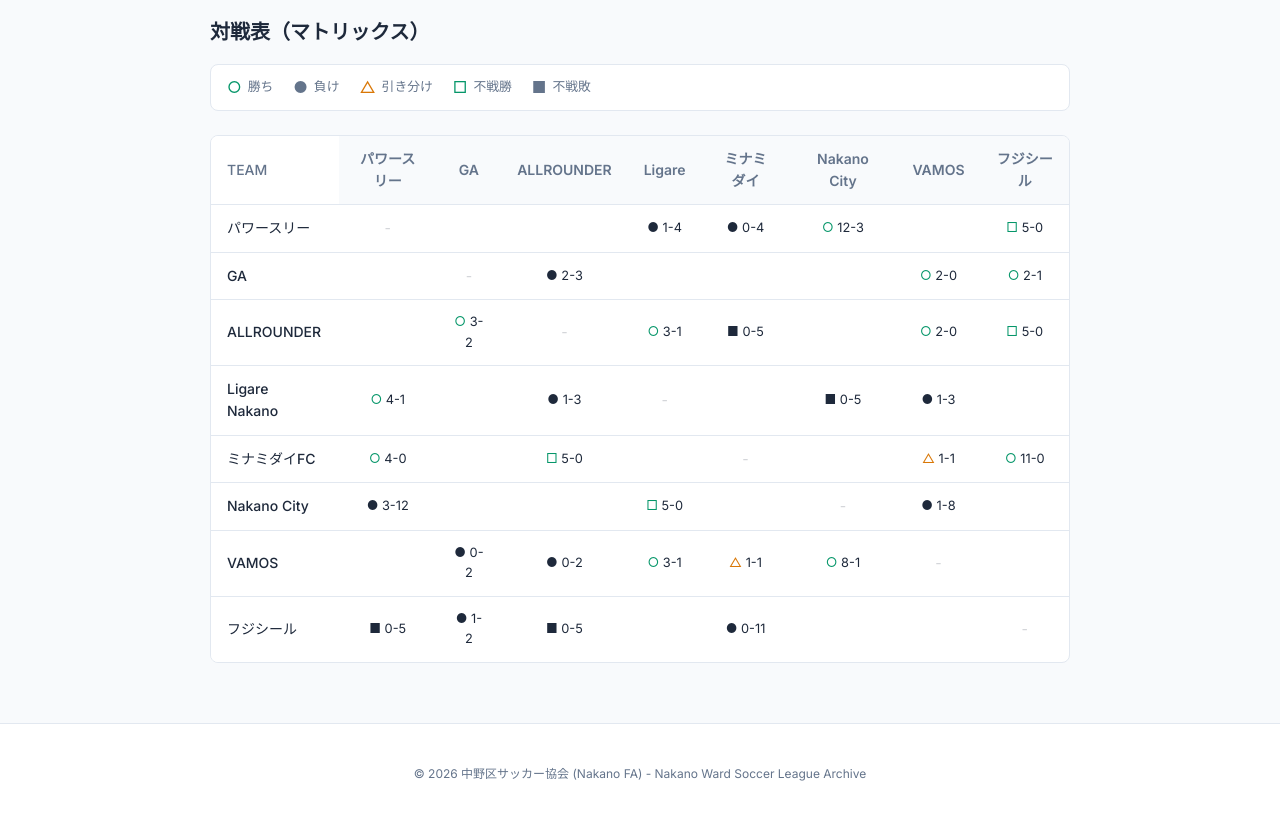
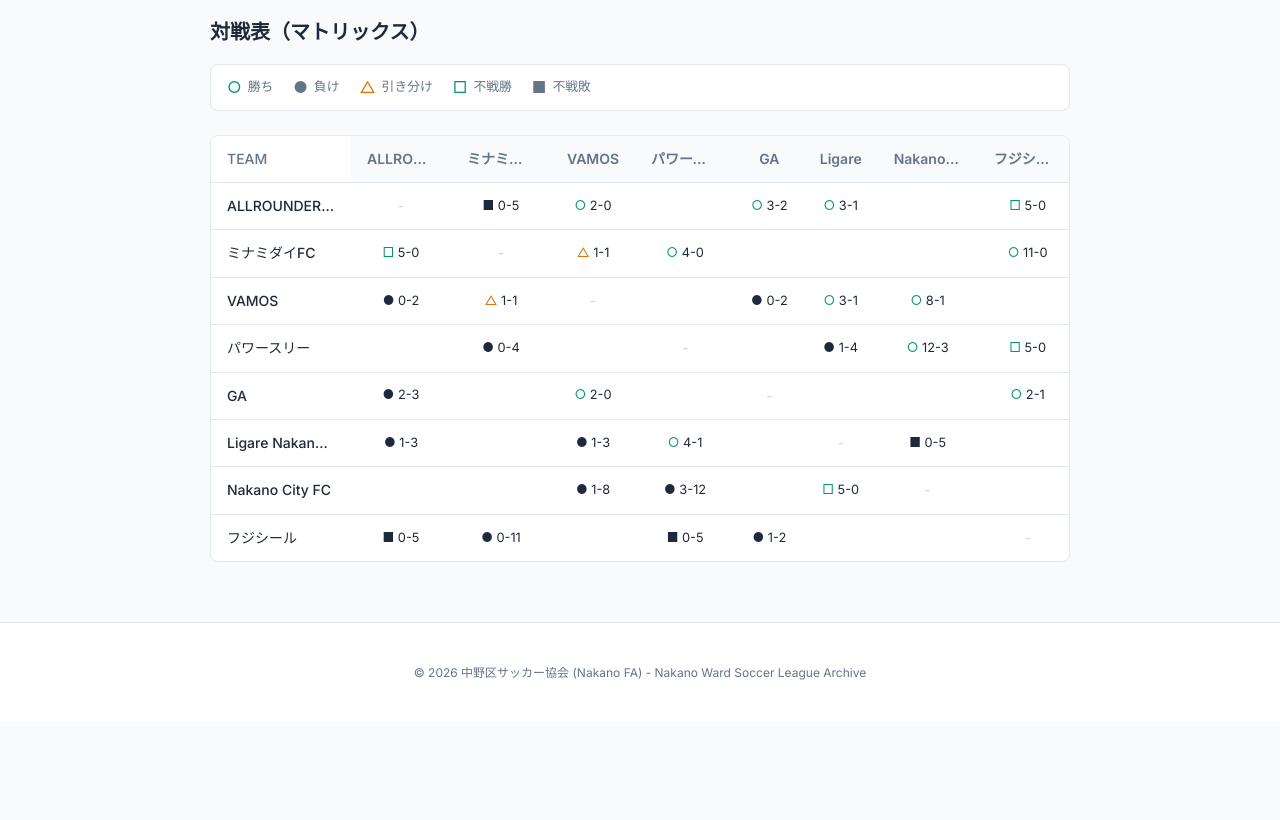
Before and after one commit to wattikun15/nakanofa, a plain HTML site: page 2025.html in a window 1280 px wide. Shown: the part 760-1580 px from the top of the page. After the commit the page ends 1482 px from the top, so only its background shows below. Drawn offline with Linux system fonts and the light colour scheme.

Commit message:
Add files via upload

```diff
--- a/2025.html
+++ b/2025.html
@@ -41,7 +41,7 @@
                     <tbody>
                         <tr>
                             <td><span class="rank-pill">1</span></td>
-                            <td style="font-weight: 500;">ALLROUNDER F.C.</td>
+                            <td style="font-weight: 500;" title="ALLROUNDER F.C.">ALLROUNDER F.C.</td>
                             <td>5</td>
                             <td>4</td>
                             <td>0</td>
@@ -53,7 +53,7 @@
                         </tr>
                         <tr>
                             <td><span class="rank-pill">2</span></td>
-                            <td style="font-weight: 500;">ミナミダイFC</td>
+                            <td style="font-weight: 500;" title="ミナミダイFC">ミナミダイFC</td>
                             <td>4</td>
                             <td>3</td>
                             <td>1</td>
@@ -65,7 +65,7 @@
                         </tr>
                         <tr>
                             <td><span class="rank-pill">3</span></td>
-                            <td style="font-weight: 500;">VAMOS</td>
+                            <td style="font-weight: 500;" title="VAMOS">VAMOS</td>
                             <td>5</td>
                             <td>2</td>
                             <td>1</td>
@@ -77,7 +77,7 @@
                         </tr>
                         <tr>
                             <td><span class="rank-pill">4</span></td>
-                            <td>パワースリー</td>
+                            <td title="パワースリー">パワースリー</td>
                             <td>4</td>
                             <td>2</td>
                             <td>0</td>
@@ -89,7 +89,7 @@
                         </tr>
                         <tr>
                             <td><span class="rank-pill">5</span></td>
-                            <td>GA</td>
+                            <td title="GA">GA</td>
                             <td>3</td>
                             <td>2</td>
                             <td>0</td>
@@ -101,7 +101,7 @@
                         </tr>
                         <tr>
                             <td><span class="rank-pill">6</span></td>
-                            <td>Ligare Nakano Football Club</td>
+                            <td title="Ligare Nakano Football Club">Ligare Nakano Football Club</td>
                             <td>4</td>
                             <td>1</td>
                             <td>0</td>
@@ -113,7 +113,7 @@
                         </tr>
                         <tr>
                             <td><span class="rank-pill">7</span></td>
-                            <td>Nakano City FC</td>
+                            <td title="Nakano City FC">Nakano City FC</td>
                             <td>3</td>
                             <td>1</td>
                             <td>0</td>
@@ -125,7 +125,7 @@
                         </tr>
                         <tr>
                             <td><span class="rank-pill">8</span></td>
-                            <td>フジシール</td>
+                            <td title="フジシール">フジシール</td>
                             <td>4</td>
                             <td>0</td>
                             <td>0</td>
@@ -154,101 +154,102 @@
                     <thead>
                         <tr>
                             <th class="team-name-col">TEAM</th>
-                            <th>パワースリー</th>
-                            <th>GA</th>
-                            <th>ALLROUNDER</th>
-                            <th>Ligare</th>
-                            <th>ミナミダイ</th>
-                            <th>Nakano City</th>
-                            <th>VAMOS</th>
-                            <th>フジシール</th>
+                            <th title="ALLROUNDER F.C.">ALLROUNDER</th>
+                            <th title="ミナミダイFC">ミナミダイ</th>
+                            <th title="VAMOS">VAMOS</th>
+                            <th title="パワースリー">パワースリー</th>
+                            <th title="GA">GA</th>
+                            <th title="Ligare Nakano Football Club">Ligare</th>
+                            <th title="Nakano City FC">Nakano City</th>
+                            <th title="フジシール">フジシール</th>
                         </tr>
                     </thead>
                     <tbody>
                         <tr>
-                            <td class="team-name-col">パワースリー</td>
+                            <td class="team-name-col" title="ALLROUNDER F.C.">ALLROUNDER F.C.</td>
                             <td style="opacity: 0.2;">-</td>
+                            <td class="result-cell"><span class="loss">■</span> 0-5</td>
+                            <td class="result-cell"><span class="win">○</span> 2-0</td>
                             <td></td>
-                            <td></td>
-                            <td class="result-cell"><span class="loss">●</span> 1-4</td>
-                            <td class="result-cell"><span class="loss">●</span> 0-4</td>
-                            <td class="result-cell"><span class="win">○</span> 12-3</td>
+                            <td class="result-cell"><span class="win">○</span> 3-2</td>
+                            <td class="result-cell"><span class="win">○</span> 3-1</td>
                             <td></td>
                             <td class="result-cell"><span class="win">□</span> 5-0</td>
                         </tr>
                         <tr>
-                            <td class="team-name-col">GA</td>
-                            <td></td>
+                            <td class="team-name-col" title="ミナミダイFC">ミナミダイFC</td>
+                            <td class="result-cell"><span class="win">□</span> 5-0</td>
                             <td style="opacity: 0.2;">-</td>
-                            <td class="result-cell"><span class="loss">●</span> 2-3</td>
+                            <td class="result-cell"><span class="draw">△</span> 1-1</td>
+                            <td class="result-cell"><span class="win">○</span> 4-0</td>
                             <td></td>
                             <td></td>
                             <td></td>
+                            <td class="result-cell"><span class="win">○</span> 11-0</td>
+                        </tr>
+                        <tr>
+                            <td class="team-name-col" title="VAMOS">VAMOS</td>
+                            <td class="result-cell"><span class="loss">●</span> 0-2</td>
+                            <td class="result-cell"><span class="draw">△</span> 1-1</td>
+                            <td style="opacity: 0.2;">-</td>
+                            <td></td>
+                            <td class="result-cell"><span class="loss">●</span> 0-2</td>
+                            <td class="result-cell"><span class="win">○</span> 3-1</td>
+                            <td class="result-cell"><span class="win">○</span> 8-1</td>
+                            <td></td>
+                        </tr>
+                        <tr>
+                            <td class="team-name-col" title="パワースリー">パワースリー</td>
+                            <td></td>
+                            <td class="result-cell"><span class="loss">●</span> 0-4</td>
+                            <td></td>
+                            <td style="opacity: 0.2;">-</td>
+                            <td></td>
+                            <td class="result-cell"><span class="loss">●</span> 1-4</td>
+                            <td class="result-cell"><span class="win">○</span> 12-3</td>
+                            <td class="result-cell"><span class="win">□</span> 5-0</td>
+                        </tr>
+                        <tr>
+                            <td class="team-name-col" title="GA">GA</td>
+                            <td class="result-cell"><span class="loss">●</span> 2-3</td>
+                            <td></td>
                             <td class="result-cell"><span class="win">○</span> 2-0</td>
+                            <td></td>
+                            <td style="opacity: 0.2;">-</td>
+                            <td></td>
+                            <td></td>
                             <td class="result-cell"><span class="win">○</span> 2-1</td>
                         </tr>
                         <tr>
-                            <td class="team-name-col">ALLROUNDER</td>
+                            <td class="team-name-col" title="Ligare Nakano Football Club">Ligare Nakano Football Club
+                            </td>
+                            <td class="result-cell"><span class="loss">●</span> 1-3</td>
                             <td></td>
-                            <td class="result-cell"><span class="win">○</span> 3-2</td>
-                            <td style="opacity: 0.2;">-</td>
-                            <td class="result-cell"><span class="win">○</span> 3-1</td>
-                            <td class="result-cell"><span class="loss">■</span> 0-5</td>
-                            <td></td>
-                            <td class="result-cell"><span class="win">○</span> 2-0</td>
-                            <td class="result-cell"><span class="win">□</span> 5-0</td>
-                        </tr>
-                        <tr>
-                            <td class="team-name-col">Ligare Nakano</td>
+                            <td class="result-cell"><span class="loss">●</span> 1-3</td>
                             <td class="result-cell"><span class="win">○</span> 4-1</td>
                             <td></td>
-                            <td class="result-cell"><span class="loss">●</span> 1-3</td>
                             <td style="opacity: 0.2;">-</td>
-                            <td></td>
                             <td class="result-cell"><span class="loss">■</span> 0-5</td>
-                            <td class="result-cell"><span class="loss">●</span> 1-3</td>
                             <td></td>
                         </tr>
                         <tr>
-                            <td class="team-name-col">ミナミダイFC</td>
-                            <td class="result-cell"><span class="win">○</span> 4-0</td>
+                            <td class="team-name-col" title="Nakano City FC">Nakano City FC</td>
+                            <td></td>
+                            <td></td>
+                            <td class="result-cell"><span class="loss">●</span> 1-8</td>
+                            <td class="result-cell"><span class="loss">●</span> 3-12</td>
                             <td></td>
                             <td class="result-cell"><span class="win">□</span> 5-0</td>
-                            <td></td>
-                            <td style="opacity: 0.2;">-</td>
-                            <td></td>
-                            <td class="result-cell"><span class="draw">△</span> 1-1</td>
-                            <td class="result-cell"><span class="win">○</span> 11-0</td>
-                        </tr>
-                        <tr>
-                            <td class="team-name-col">Nakano City</td>
-                            <td class="result-cell"><span class="loss">●</span> 3-12</td>
-                            <td></td>
-                            <td></td>
-                            <td class="result-cell"><span class="win">□</span> 5-0</td>
-                            <td></td>
-                            <td style="opacity: 0.2;">-</td>
-                            <td class="result-cell"><span class="loss">●</span> 1-8</td>
-                            <td></td>
-                        </tr>
-                        <tr>
-                            <td class="team-name-col">VAMOS</td>
-                            <td></td>
-                            <td class="result-cell"><span class="loss">●</span> 0-2</td>
-                            <td class="result-cell"><span class="loss">●</span> 0-2</td>
-                            <td class="result-cell"><span class="win">○</span> 3-1</td>
-                            <td class="result-cell"><span class="draw">△</span> 1-1</td>
-                            <td class="result-cell"><span class="win">○</span> 8-1</td>
                             <td style="opacity: 0.2;">-</td>
                             <td></td>
                         </tr>
                         <tr>
-                            <td class="team-name-col">フジシール</td>
+                            <td class="team-name-col" title="フジシール">フジシール</td>
+                            <td class="result-cell"><span class="loss">■</span> 0-5</td>
+                            <td class="result-cell"><span class="loss">●</span> 0-11</td>
+                            <td></td>
                             <td class="result-cell"><span class="loss">■</span> 0-5</td>
                             <td class="result-cell"><span class="loss">●</span> 1-2</td>
-                            <td class="result-cell"><span class="loss">■</span> 0-5</td>
-                            <td></td>
-                            <td class="result-cell"><span class="loss">●</span> 0-11</td>
                             <td></td>
                             <td></td>
                             <td style="opacity: 0.2;">-</td>
--- a/style.css
+++ b/style.css
@@ -176,10 +176,22 @@ tbody tr:hover {
     text-align: left !important;
     font-weight: 500;
     background: var(--white);
+    max-width: 140px;
+    white-space: nowrap;
+    overflow: hidden;
+    text-overflow: ellipsis;
+}
+
+.matrix th {
+    max-width: 100px;
+    white-space: nowrap;
+    overflow: hidden;
+    text-overflow: ellipsis;
 }
 
 .result-cell {
     font-size: 0.8rem;
+    white-space: nowrap;
 }
 
 .win {
```
Also changed, not shown: 2022.html (+18 -18 lines), 2024.html (+77 -77 lines).
